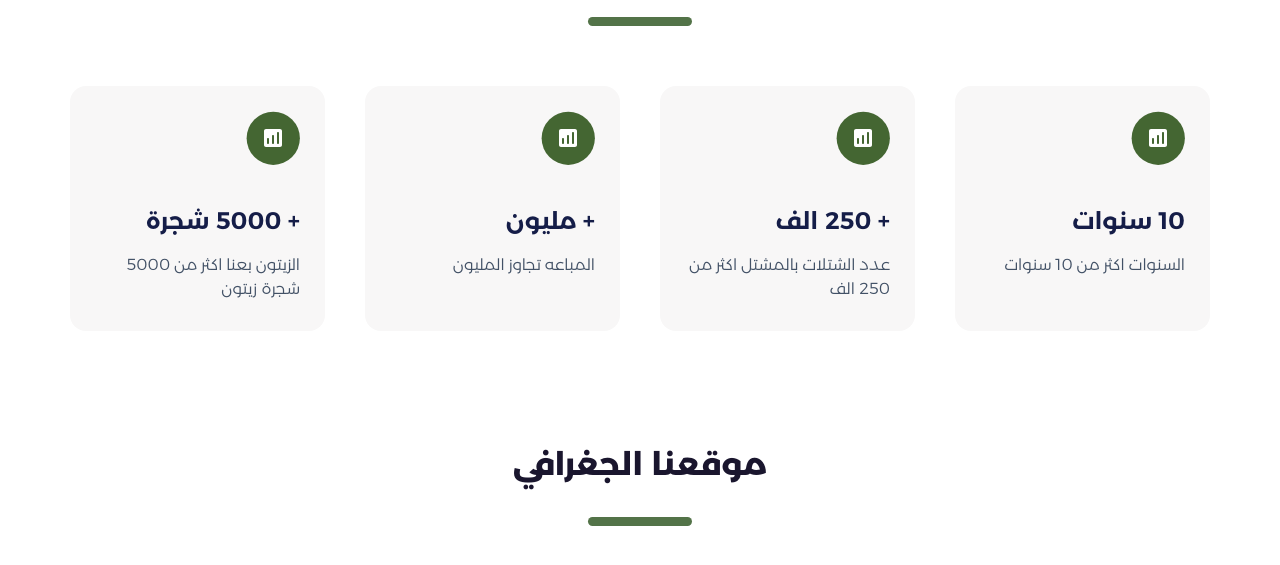
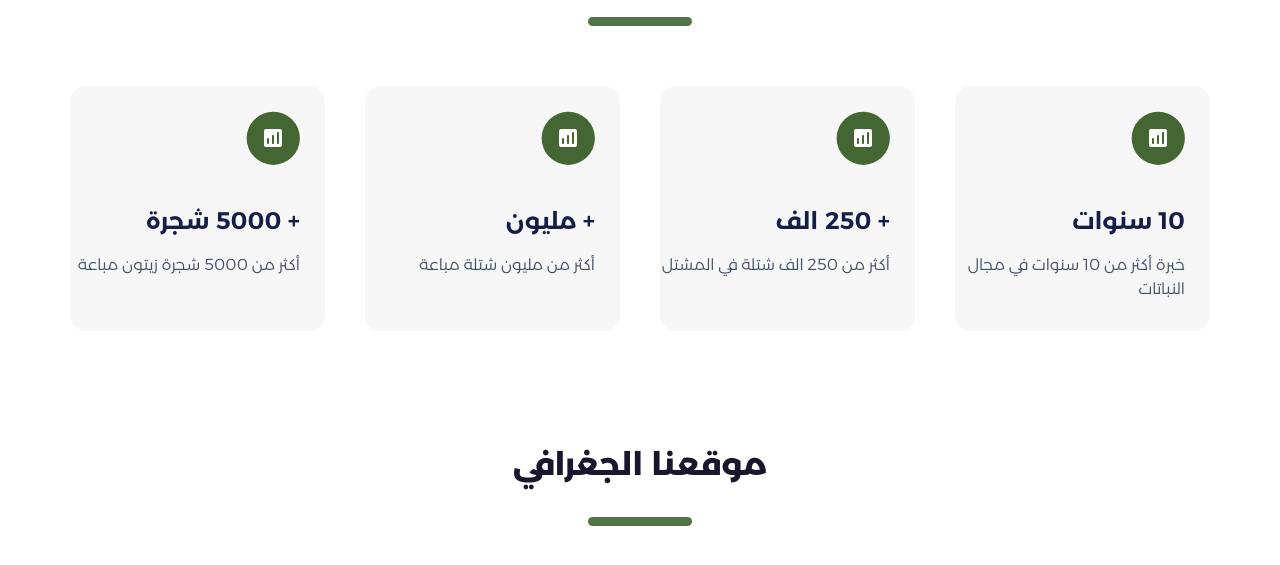
Before and after one commit to M0mahmoud/Mshtal_Nawaf, a plain HTML site: page index.html in a window 1280 px wide. Shown: the part 2547-3112 px from the top of the page. Drawn offline with nearby package versions, Linux system fonts and the light colour scheme.

Commit message:
fix words

```diff
--- a/index.html
+++ b/index.html
@@ -133,22 +133,22 @@
               <div data-aos="zoom-in-left" class="box">
                 <img src="./images/icon_features.svg" alt="ICON" />
                 <h3>10 سنوات</h3>
-                <p>السنوات اكثر من 10 سنوات</p>
+                <p>خبرة أكثر من 10 سنوات في مجال النباتات</p>
               </div>
               <div data-aos="zoom-in" class="box">
                 <img src="./images/icon_features.svg" alt="ICON" />
                 <h3>+ 250 الف</h3>
-                <p>عدد الشتلات بالمشتل اكثر من 250 الف</p>
+                <p>أكثر من 250 الف شتلة في المشتل</p>
               </div>
               <div data-aos="zoom-in" class="box">
                 <img src="./images/icon_features.svg" alt="ICON" />
                 <h3>+ مليون</h3>
-                <p>المباعه تجاوز المليون</p>
+                <p>أكثر من مليون شتلة مباعة</p>
               </div>
               <div data-aos="zoom-in-right" class="box">
                 <img src="./images/icon_features.svg" alt="ICON" />
                 <h3>+ 5000 شجرة</h3>
-                <p>الزيتون بعنا اكثر من 5000 شجرة زيتون</p>
+                <p>أكثر من 5000 شجرة زيتون مباعة</p>
               </div>
             </div>
           </div>
```
